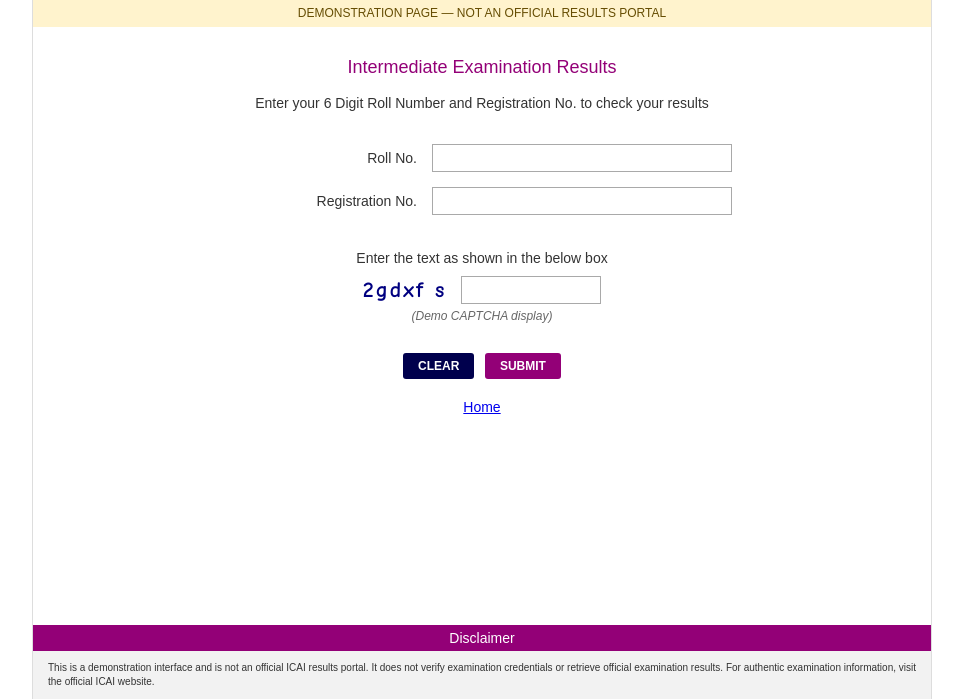
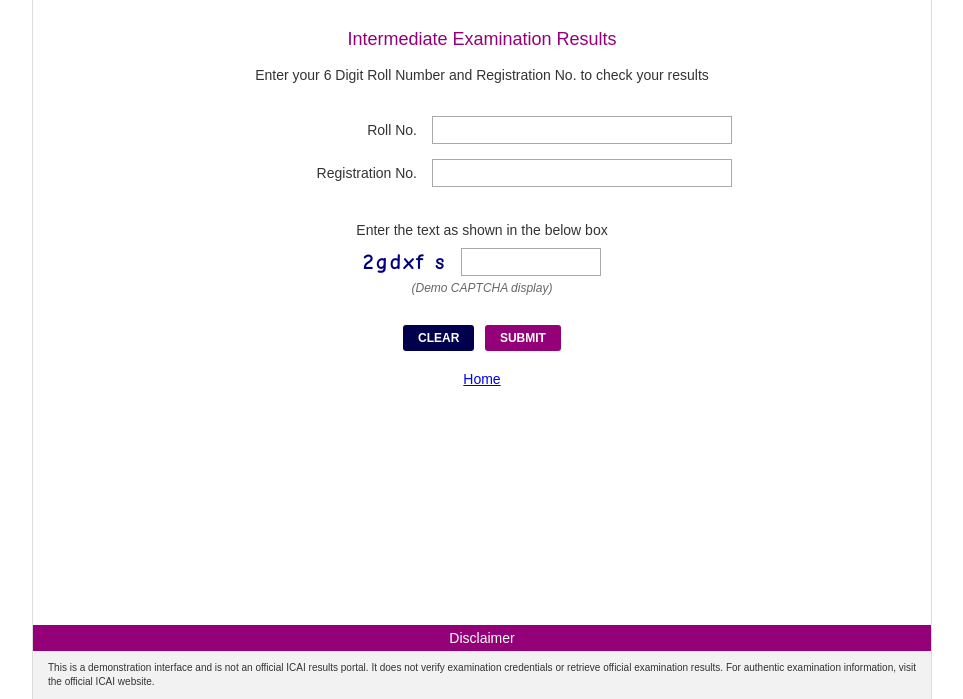
Before and after one commit to indiaicai2026-dot/fill.details, a plain HTML site: page index.html in a window 1280 px wide. Shown: the part 101-800 px from the top of the page, without its empty margins (158-1121 px from the left). Drawn offline with Linux system fonts and the light colour scheme.

Commit message:
Update index.html

```diff
--- a/index.html
+++ b/index.html
@@ -311,10 +311,6 @@
             </div>
         </header>
 
-        <div class="demo-notice">
-            DEMONSTRATION PAGE — NOT AN OFFICIAL RESULTS PORTAL
-        </div>
-
         <!-- Main Content -->
         <main class="content">
             <h3>Intermediate Examination Results</h3>
```
